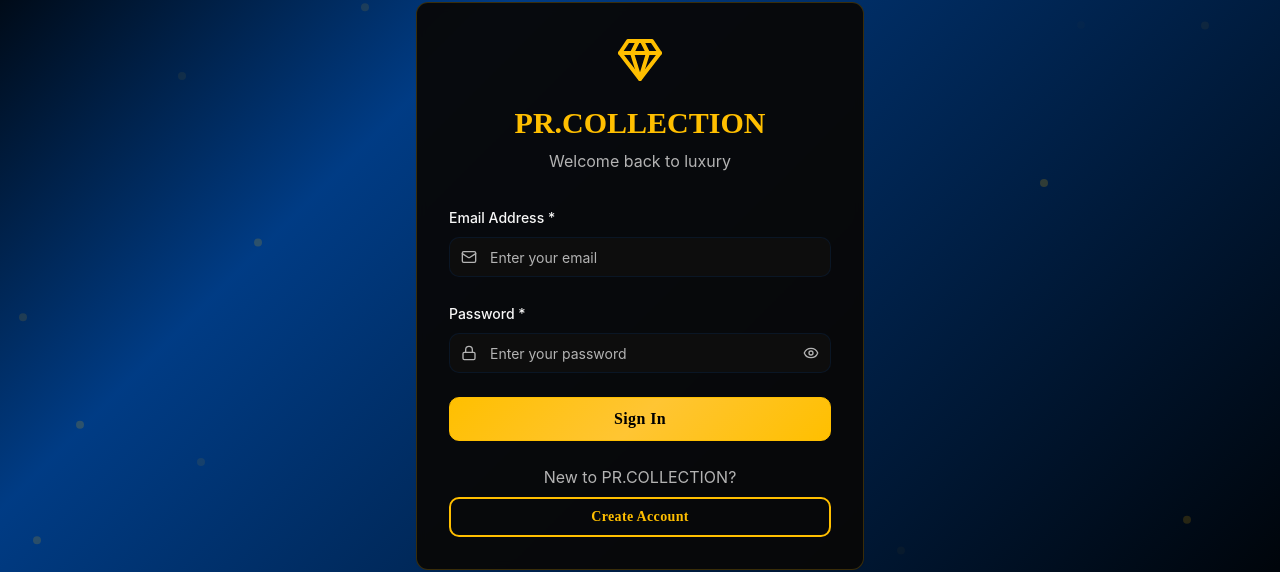
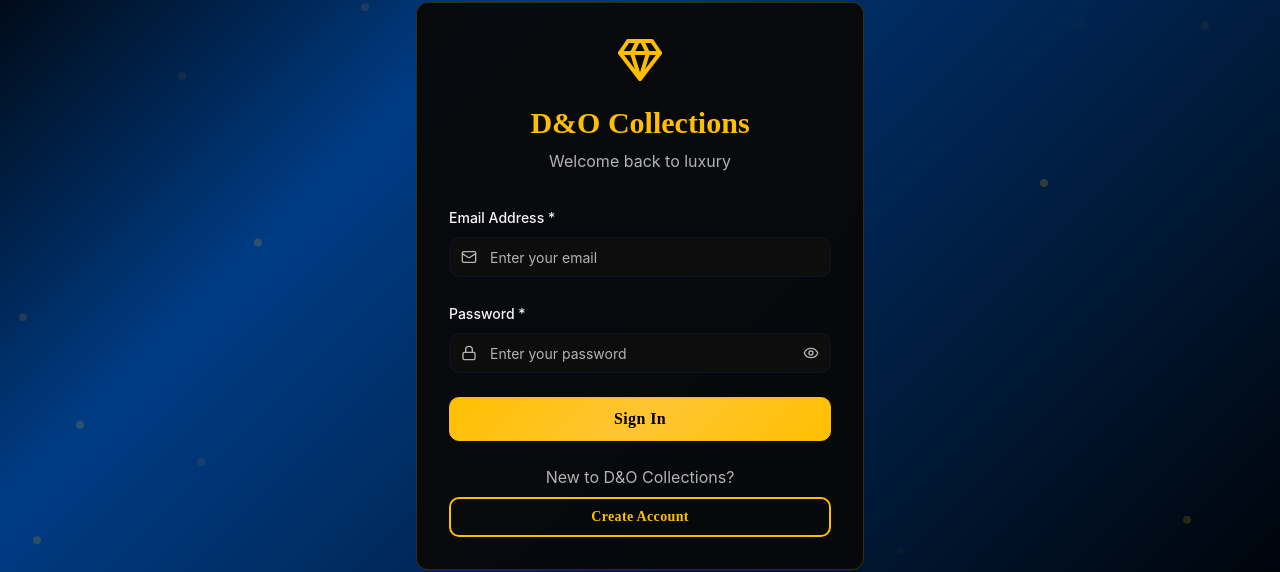
Before and after one commit to prasadprem904-bit/premank, a React (Vite) app: page / in a window 1280 px wide. Shown: the part 114-686 px from the top of the page. Built offline with nearby package versions, Linux system fonts and the light colour scheme; the HTML template or start-up script is replaced by a standard one.

Commit message:
Refactor: Update app name to D&O Collections

```diff
--- a/index.html
+++ b/index.html
@@ -4,14 +4,14 @@
     <meta charset="UTF-8" />
     <meta name="viewport" content="width=device-width, initial-scale=1.0" />
     <link rel="icon" href="/logo.png" type="image/png">
-    <title>Bhai Bhai Saloon - Premium Grooming & Styling Services</title>
-    <meta name="description" content="Experience premium grooming at Bhai Bhai Saloon. Expert haircuts, styling, and grooming services with a touch of luxury." />
-    <meta name="keywords" content="saloon, grooming, haircut, styling, barbershop, premium saloon, men's grooming" />
-    <meta name="author" content="Bhai Bhai Saloon" />
+    <title>D&O Collections - Luxury Diamond & Jewelry Collection</title>
+    <meta name="description" content="Discover exquisite diamonds and luxury jewelry at D&O Collections. Premium quality certified diamonds with exceptional craftsmanship." />
+    <meta name="keywords" content="luxury diamonds, premium jewelry, certified diamonds, diamond collection, engagement rings, wedding jewelry, D&O Collections" />
+    <meta name="author" content="D&O Collections" />
 
     <!-- Open Graph Meta Tags -->
-    <meta property="og:title" content="Bhai Bhai Saloon - Premium Grooming Services" />
-    <meta property="og:description" content="Premium grooming and styling services with expert care and attention to detail." />
+    <meta property="og:title" content="D&O Collections - Luxury Diamond & Jewelry" />
+    <meta property="og:description" content="Premium diamond and jewelry collection with expert craftsmanship and attention to detail." />
     <meta property="og:type" content="website" />
     <meta property="og:image" content="/logo.png" />
 
@@ -22,7 +22,7 @@
     <!-- Additional SEO Meta Tags -->
     <meta name="robots" content="index, follow" />
     <meta name="theme-color" content="#1a2332" />
-    <link rel="canonical" href="https://bhai-bhai-saloon.lovable.app/" />
+    <link rel="canonical" href="https://dno-collections.lovable.app/" />
   </head>
 
   <body>
--- a/src/components/AuthPage.tsx
+++ b/src/components/AuthPage.tsx
@@ -84,7 +84,7 @@ export const AuthPage = ({ onAuthSuccess }: AuthPageProps) => {
               <Gem className="w-12 h-12 text-accent" />
             </motion.div>
             <h1 className="text-3xl font-playfair font-bold text-accent mb-2">
-              PR.COLLECTION
+              D&O Collections
             </h1>
             <p className="text-muted-foreground">
               {isLogin ? "Welcome back to luxury" : "Join the diamond experience"}
@@ -215,7 +215,7 @@ export const AuthPage = ({ onAuthSuccess }: AuthPageProps) => {
           {/* Toggle Auth Mode */}
           <div className="mt-6 text-center">
             <p className="text-muted-foreground mb-2">
-              {isLogin ? "New to PR.COLLECTION?" : "Already have an account?"}
+              {isLogin ? "New to D&O Collections?" : "Already have an account?"}
             </p>
             <LuxuryButton
               variant="luxury-outline"
--- a/src/components/ContactSupport.tsx
+++ b/src/components/ContactSupport.tsx
@@ -24,7 +24,7 @@ export const ContactSupport = () => {
       icon: Mail,
       title: "Email",
       subtitle: "Detailed Queries",
-      value: "support@pr.collection",
+      value: "support@dno-collections.com",
       action: "Send Email"
     }
   ];
--- a/src/components/HomePage.tsx
+++ b/src/components/HomePage.tsx
@@ -143,7 +143,7 @@ export const HomePage = ({ onViewDiamond, onProfile }: HomePageProps) => {
                   <div className="absolute inset-0 w-8 h-8 bg-accent/20 rounded-full blur-md" />
                 </div>
                 <h1 className="text-2xl font-playfair font-bold text-accent">
-                  PR.COLLECTION
+                  D&O Collections
                 </h1>
               </SoundButton>
             </motion.div>
--- a/src/components/OrderConfirmation.tsx
+++ b/src/components/OrderConfirmation.tsx
@@ -71,7 +71,7 @@ export const OrderConfirmation = ({ diamond, orderDetails, onContinueShopping }:
               Order Successfully Placed! 🎉
             </h1>
             <p className="text-xl text-muted-foreground mb-6">
-              Thank you for choosing PR.COLLECTION
+              Thank you for choosing D&O Collections
             </p>
             <p className="text-lg text-foreground">
               Your exquisite <span className="text-accent font-semibold">{diamond.name}</span> is being prepared for delivery
--- a/src/components/PremiumFeatures.tsx
+++ b/src/components/PremiumFeatures.tsx
@@ -125,7 +125,7 @@ export const PremiumFeatures = ({ onViewDiamond }: PremiumFeaturesProps) => {
       >
         <div className="text-center mb-12">
           <h2 className="text-4xl font-playfair font-bold text-foreground mb-4">
-            Why Choose PR.COLLECTION?
+            Why Choose D&O Collections?
           </h2>
           <p className="text-muted-foreground text-lg">
             Experience luxury shopping with cutting-edge technology
--- a/src/components/ProfilePage.tsx
+++ b/src/components/ProfilePage.tsx
@@ -119,10 +119,10 @@ export const ProfilePage = ({ userData, onBack, onLogout }: ProfilePageProps) =>
             <Card className="p-8 bg-card/50 backdrop-blur-sm border-accent/20 shadow-luxury">
               <div className="flex items-center gap-3 mb-4">
                 <Info className="w-6 h-6 text-accent" />
-                <h3 className="text-xl font-playfair font-semibold text-foreground">About PR.COLLECTION</h3>
+                <h3 className="text-xl font-playfair font-semibold text-foreground">About D&O Collections</h3>
               </div>
               <p className="text-muted-foreground leading-relaxed">
-                PR.COLLECTION is a premium diamond store bringing brilliance, trust, and elegance together.
+                D&O Collections is a premium diamond store bringing brilliance, trust, and elegance together.
                 Every piece is handpicked to add sparkle to your life. We pride ourselves on offering the finest
                 quality diamonds with exceptional craftsmanship and unparalleled customer service.
               </p>
@@ -207,7 +207,7 @@ export const ProfilePage = ({ userData, onBack, onLogout }: ProfilePageProps) =>
                 <div className="text-center">
                   <Mail className="w-8 h-8 text-accent mx-auto mb-3" />
                   <p className="text-sm text-muted-foreground mb-1">Email Support</p>
-                  <p className="font-medium text-foreground">support@pr-collection.com</p>
+                  <p className="font-medium text-foreground">support@dno-collections.com</p>
                 </div>
                 <div className="text-center">
                   <Phone className="w-8 h-8 text-accent mx-auto mb-3" />
--- a/src/components/SplashScreen.tsx
+++ b/src/components/SplashScreen.tsx
@@ -149,7 +149,7 @@ export const SplashScreen = ({ onComplete }: SplashScreenProps) => {
               }}
               transition={{ duration: 2, repeat: Infinity }}
             >
-              Welcome to PR.COLLECTION
+              Welcome to D&O Collections
             </motion.h1>
             <motion.p
               className="text-2xl md:text-3xl text-white font-light opacity-90"
```
